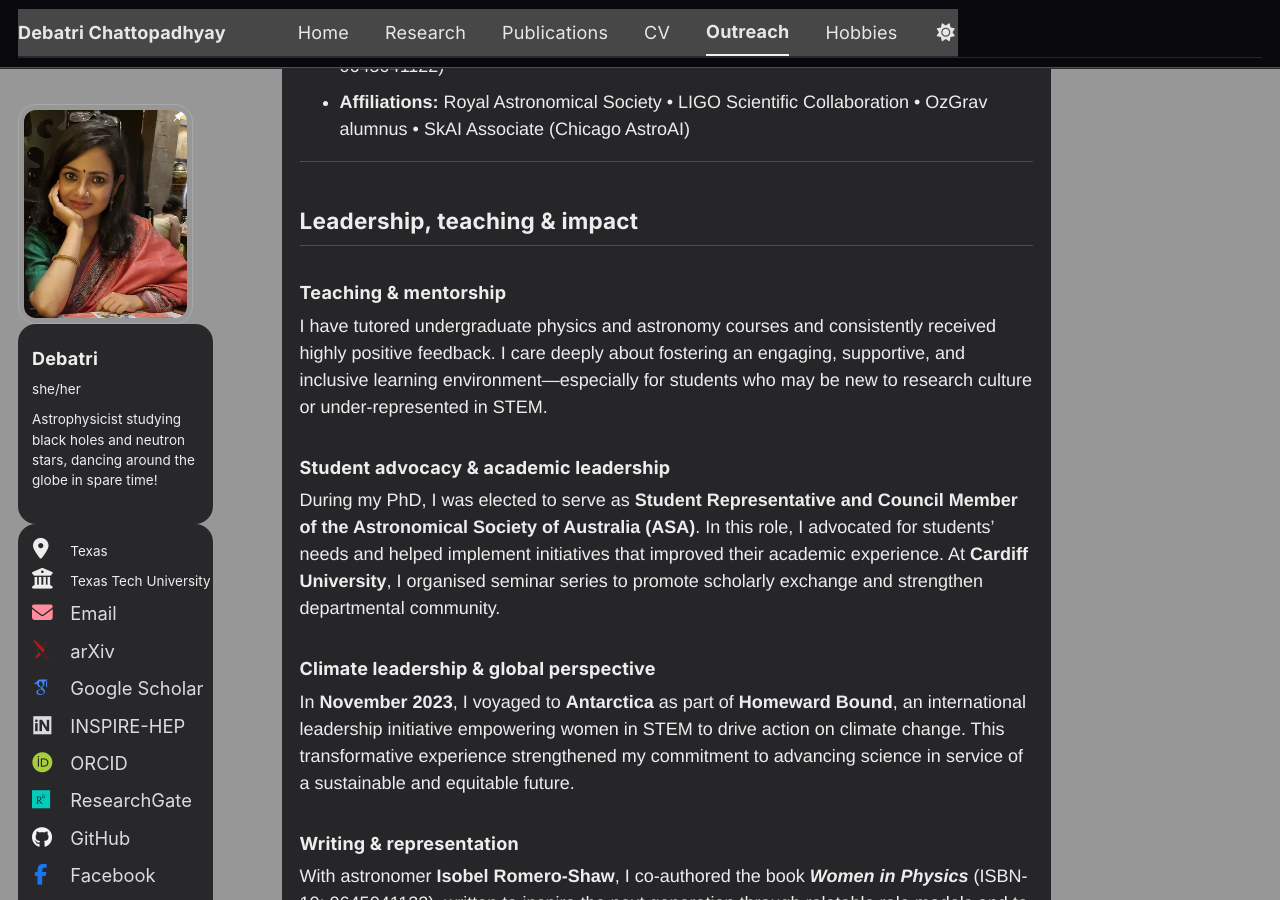
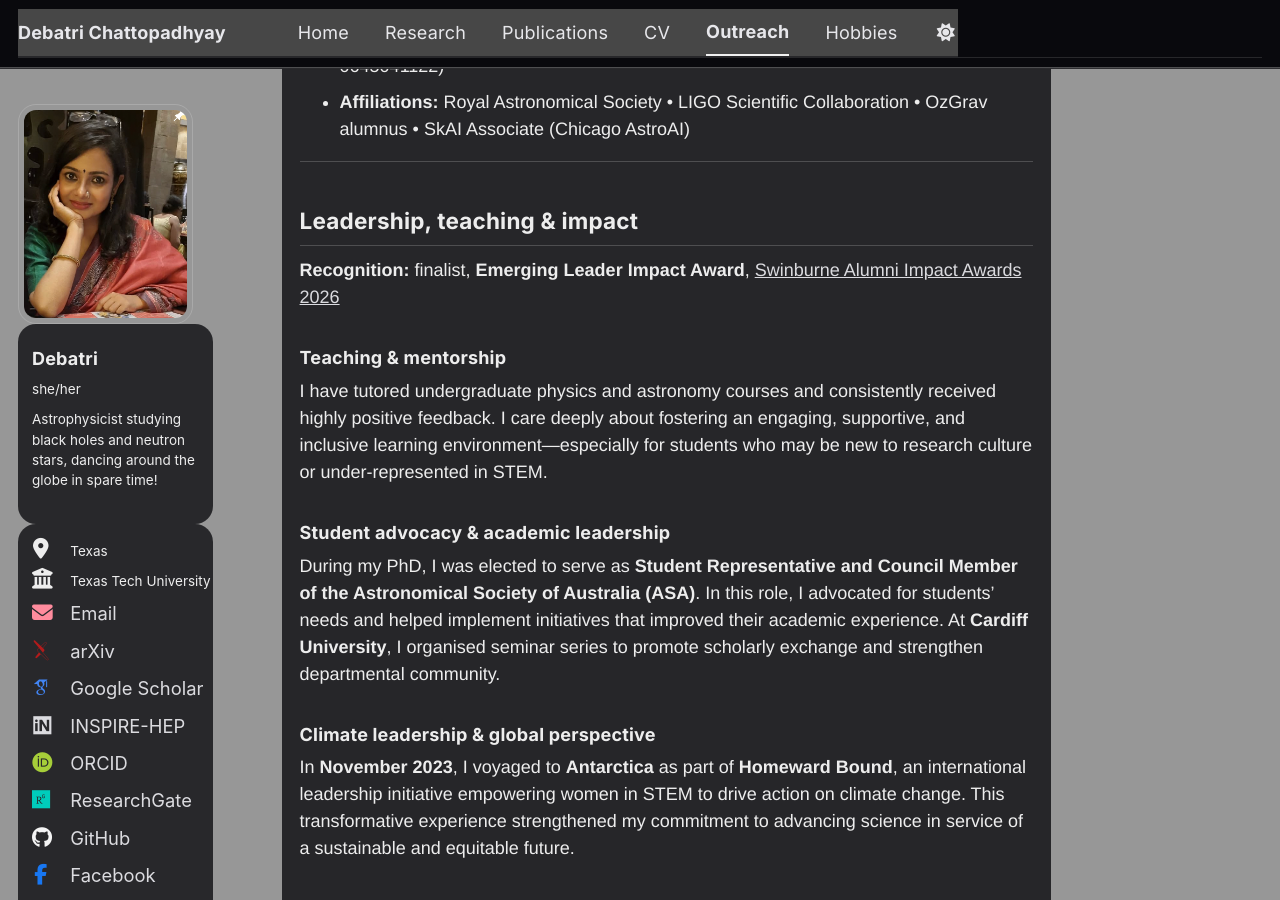
Before and after one commit to debatric/debatric.github.io, a Jekyll site: the page built from _pages/outreach.md, in a window 1280 px wide and 900 px high, scrolled down 598 px. Built offline with Jekyll 4.4.1, drawn with Linux system fonts in a browser that asks for light colours; some web fonts are replaced; a script bundle is joined from its source files by our own code; library files that are not in the unit come from our copies.

Commit message:
Update outreach.md

```diff
--- a/_pages/outreach.md
+++ b/_pages/outreach.md
@@ -21,6 +21,8 @@ I am committed to making astrophysics accessible—especially the story of how w
 ---
 
 ## Leadership, teaching & impact
+
+**Recognition:** finalist, **Emerging Leader Impact Award**, [Swinburne Alumni Impact Awards 2026](https://www.swinburne.edu.au/news/2026/08/meet-Swinburnes-2026-alumni-impact-awards-finalists)
 
 ### Teaching & mentorship
 I have tutored undergraduate physics and astronomy courses and consistently received highly positive feedback. I care deeply about fostering an engaging, supportive, and inclusive learning environment—especially for students who may be new to research culture or under-represented in STEM.
```
